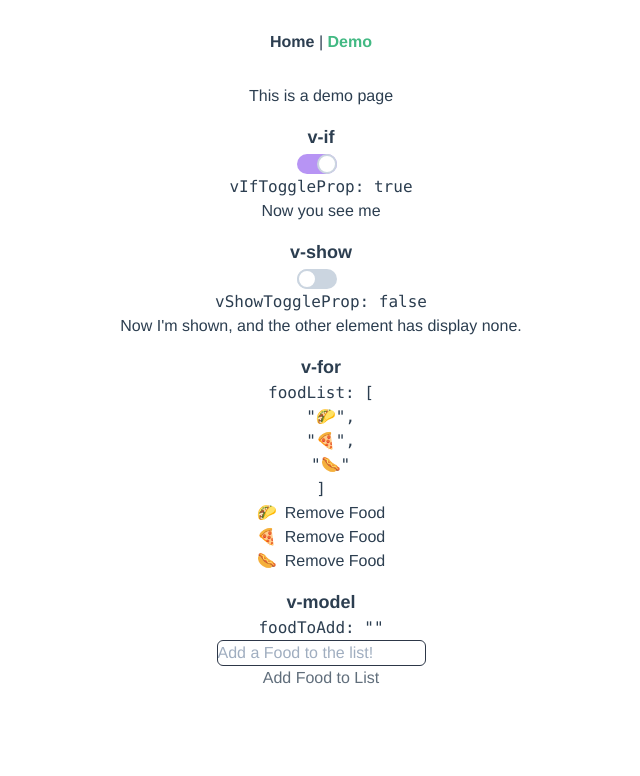
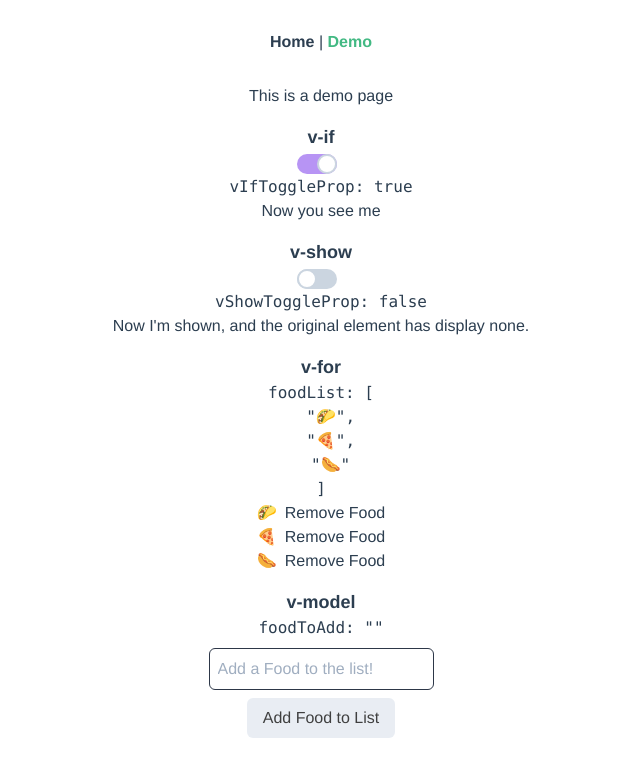
Before and after one commit to taearls/ensighten-vue-demo, a Vue app: page /demo in a window 1280 px wide. Both pictures are taken after a click on the checkbox 646 px from the left and 278 px from the top of the page. Shown: the top 776 px of the page, without its empty margins (319-959 px from the left). Built offline with nearby package versions, Linux system fonts and the light colour scheme.

Commit message:
fix v-show demo, add some basic styles to inputs

```diff
--- a/src/views/Demo.vue
+++ b/src/views/Demo.vue
@@ -14,8 +14,8 @@
       <h2 class="text-lg font-bold">v-show</h2>
       <input-toggle id="vShowInputToggle" :external-toggled-prop="vShowToggleProp" @input-toggled="vShowToggleProp = $event" />
       <pre>vShowToggleProp: {{ vShowToggleProp }}</pre>
-      <p v-if="vShowToggleProp">Now I have display block.</p>
-      <p v-else>Now I'm shown, and the other element has display none.</p>
+      <p v-show="vShowToggleProp">Now I have display block.</p>
+      <p v-show="!vShowToggleProp">Now I'm shown, and the original element has display none.</p>
     </div>
 
     <div class="my-4">
@@ -35,8 +35,8 @@
     <div class="my-4">
       <h2 class="text-lg font-bold">v-model</h2>
       <pre>foodToAdd: "{{ foodToAdd }}"</pre>
-      <input class="block mx-auto focus:shadow-outline focus:outline-none border border-gray-800 rounded-md" type="text" placeholder="Add a Food to the list!" v-model.trim="foodToAdd">
-      <button class="add-food-button" @click="foodList.push(foodToAdd)" :disabled="foodToAdd === ''">Add Food to List</button>
+      <input class="block mx-auto my-2 p-2 focus:shadow-outline focus:outline-none border border-gray-800 rounded-md" type="text" placeholder="Add a Food to the list!" v-model.trim="foodToAdd">
+      <button class="add-food-button text-black bg-gray-300 px-4 py-2 rounded-md" @click="foodList.push(foodToAdd)" :disabled="foodToAdd === ''">Add Food to List</button>
     </div>
   </div>
 </template>
```
